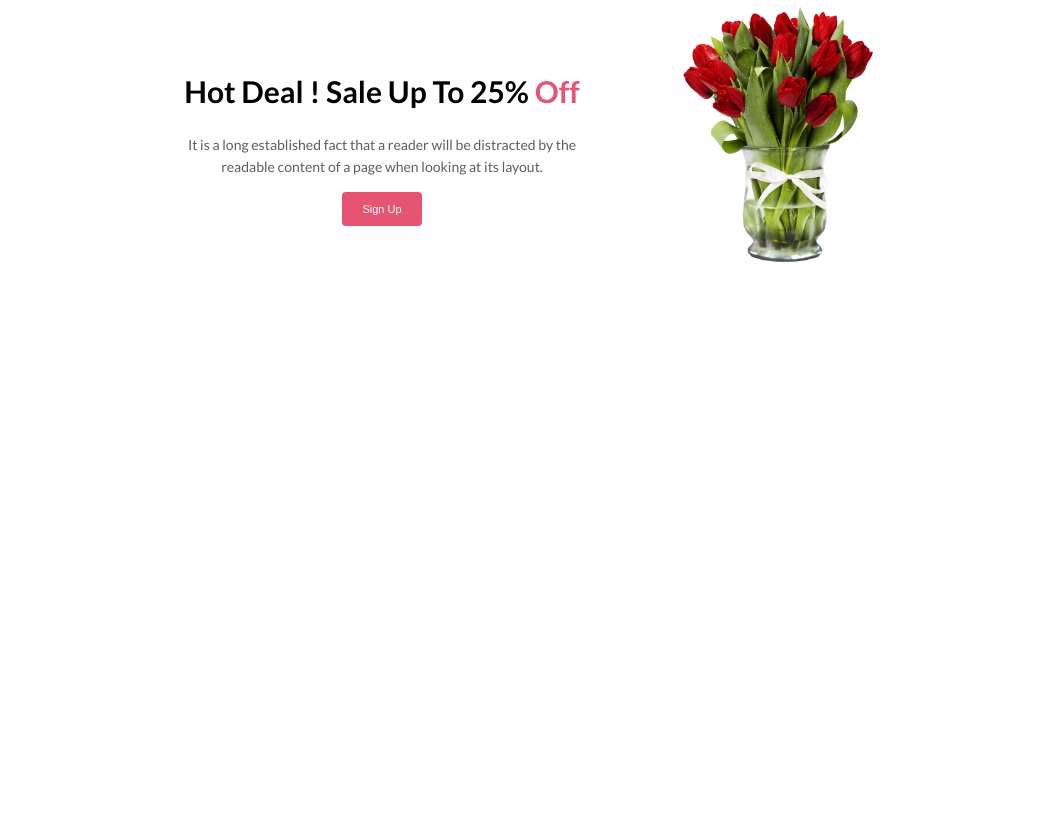
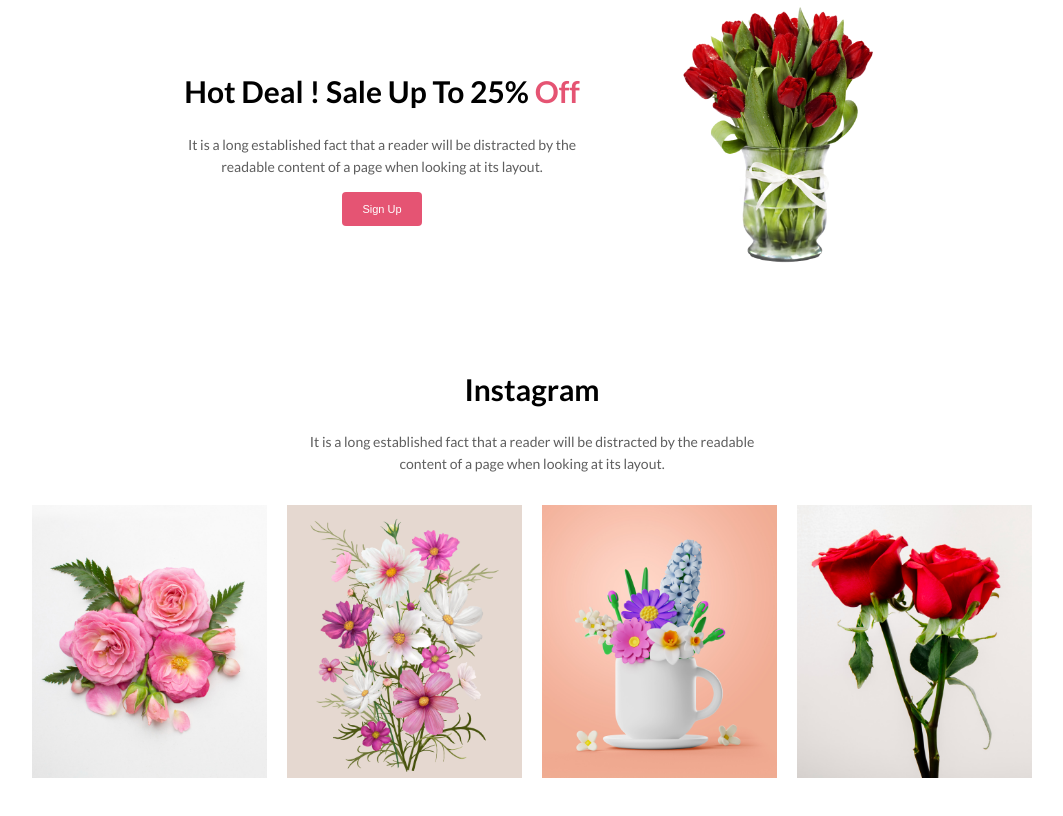
Before and after one commit to FahimHasan683031/assignment1-flower-shop, a plain HTML site: page index.html in a window 1280 px wide. Shown: the part 1575-2391 px from the top of the page, without its empty margins (112-1175 px from the left). Before the commit the page ends 1946 px from the top, so only its background shows below. Drawn offline with Linux system fonts and the light colour scheme.

Commit message:
instragram section fenish

```diff
--- a/index.html
+++ b/index.html
@@ -92,6 +92,21 @@
 
 <!-- offer section ent -->
 
+
+<!-- instragram section -->
+
+<section class="instragram_section">
+    <div class="container">
+        <h1 class="section-title">Instagram</h1>
+        <p class="section-des">It is a long established fact that a reader will be distracted by the readable <br> content of a page when looking at its layout.</p>
+        <div class="instra-img">
+            <img src="./Flower Asset/Flower 01.png" alt=""><img src="./Flower Asset/Rectangle 4.png" alt="">
+            <img src="./Flower Asset/Rectangle 5.png" alt=""><img src="./Flower Asset/Rectangle 6.png" alt="">
+        </div>
+    </div>
+
+</section>
+
 </body>
 
 </html>
--- a/style.css
+++ b/style.css
@@ -162,3 +162,17 @@ body{
     color: #E55473;
 }
 /* offer section css end */
+
+/* instragram section css */
+.instragram_section{
+    margin: 100px 0;
+}
+.instra-img{
+    display: flex;
+    justify-content: space-between;
+    margin-top: 30px;
+}
+.instra-img img{
+    width: 235px;
+    height: auto;
+}
```
